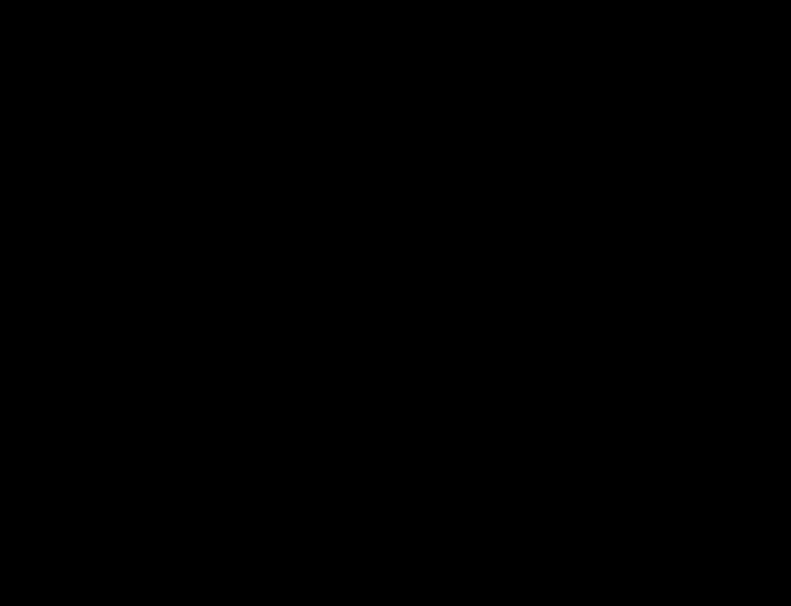
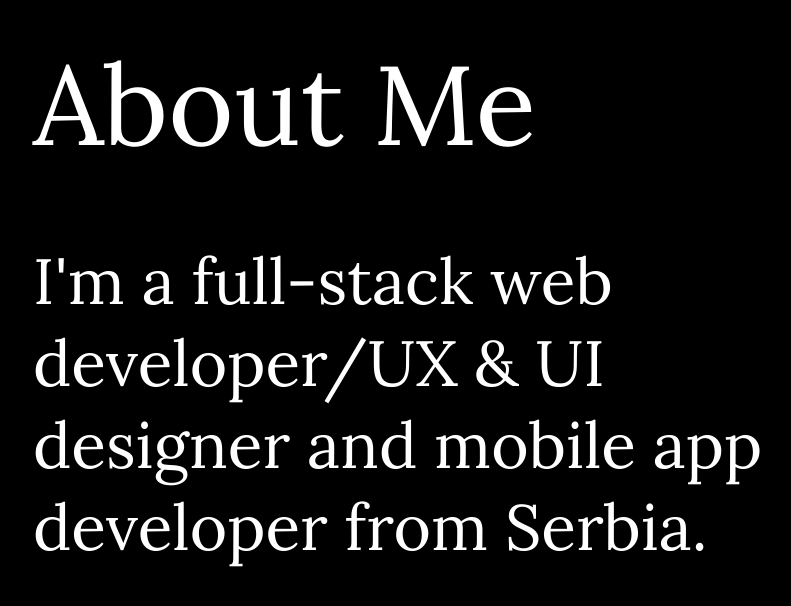
Before and after one commit to belegisanin/belegisanin-portfolio, a Vue app: page / in a window 1280 px wide. Shown: the part 896-1502 px from the top of the page, without its empty margins (223-1014 px from the left). Built offline with nearby package versions, Linux system fonts and the light colour scheme.

Commit message:
Started About Me section

```diff
--- a/src/App.vue
+++ b/src/App.vue
@@ -70,7 +70,15 @@
         <p>- {{ randomQuote.author }}</p>
       </div>
     </div>
-    <div class="content"></div>
+    <div class="content">
+      <div class="about-wrapper">
+        <h1>About Me</h1>
+        <p>
+          I'm a full-stack web developer/UX & UI designer and mobile app
+          developer from Serbia.
+        </p>
+      </div>
+    </div>
   </div>
 </template>
 
@@ -286,4 +294,23 @@
   width: 100%;
   min-height: 100vh;
 }
+
+/* About Me */
+
+.about-wrapper {
+  width: 100%;
+  min-height: 100vh;
+  padding: 8em 16em;
+  font-family: "Lora", serif;
+  color: white;
+}
+.about-wrapper h1 {
+  font-weight: 300;
+  font-size: 7em;
+  width: 100%;
+}
+.about-wrapper p {
+  font-size: 4em;
+  margin-top: 1em;
+}
 </style>
```
